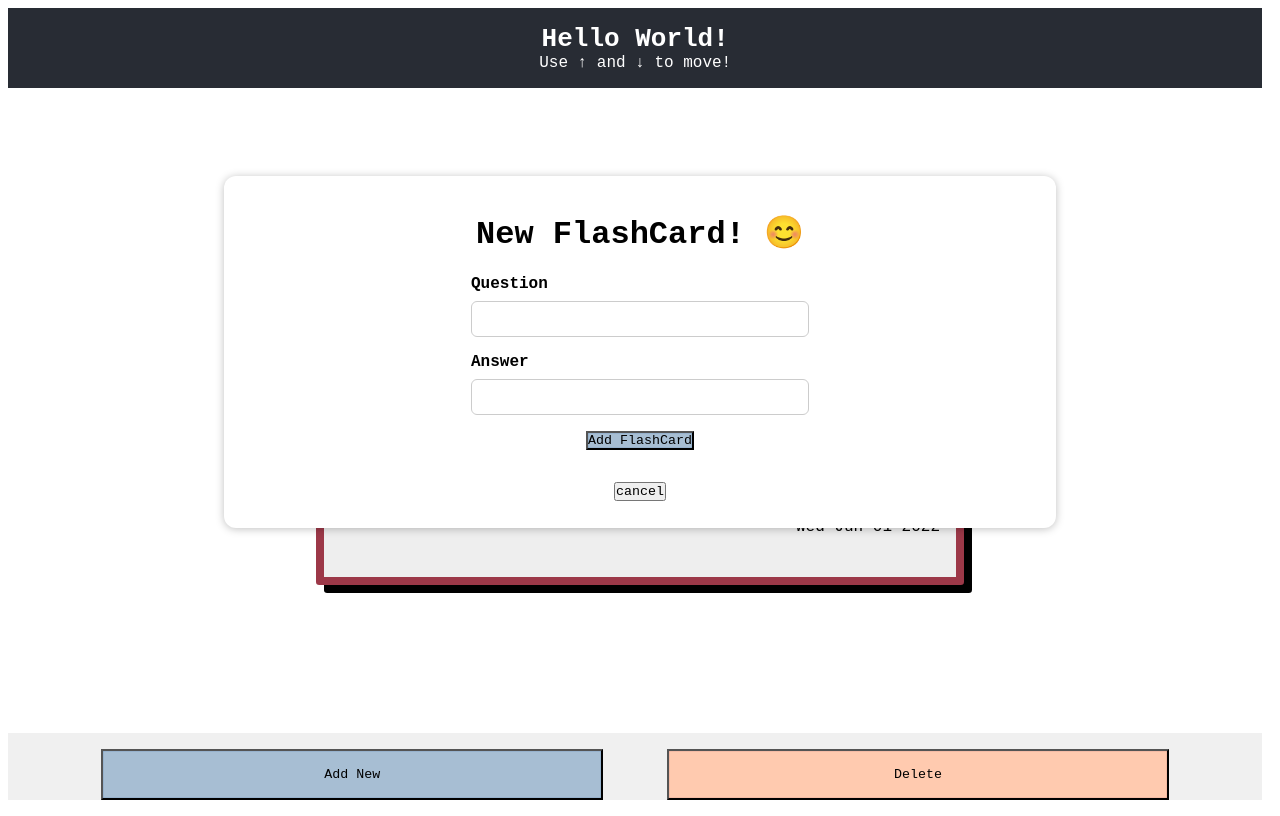
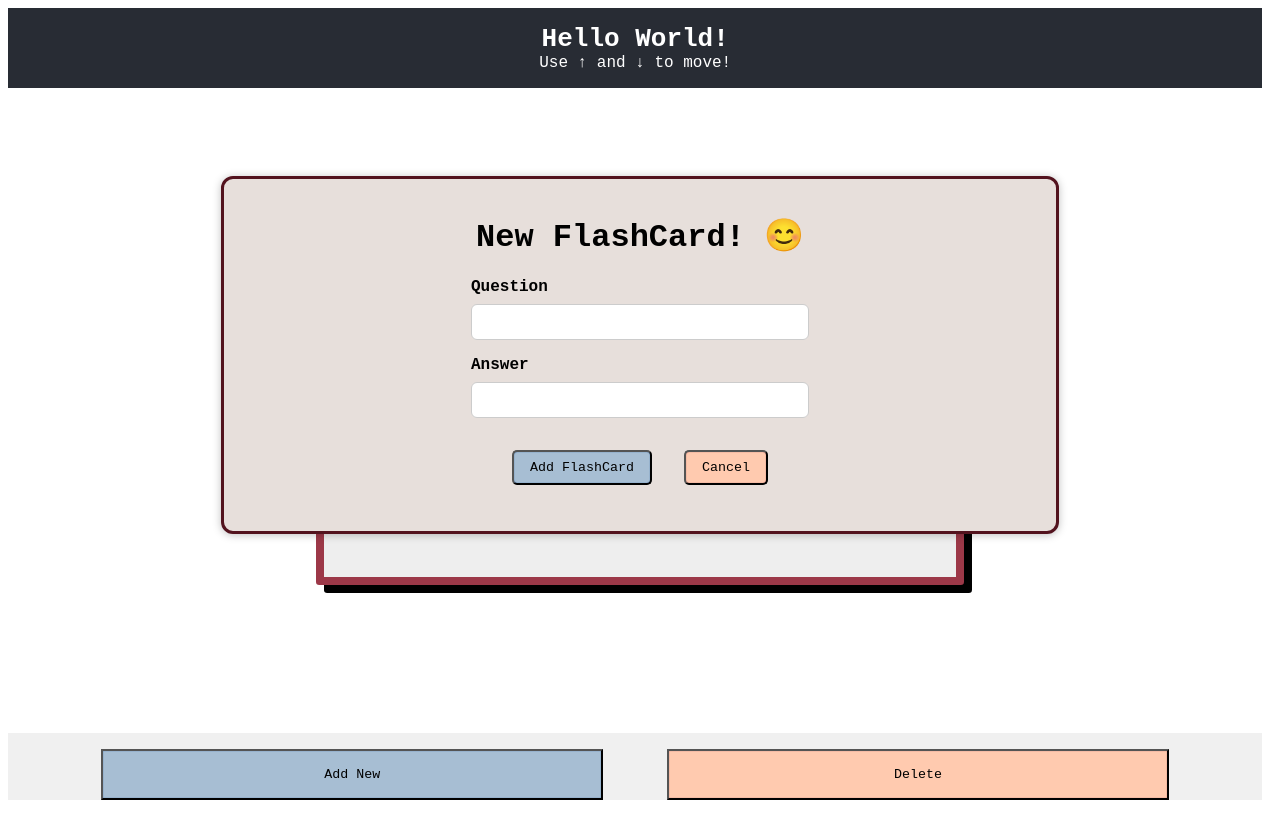
Before and after one commit to botakveggie/flashcard-app, a React (Create React App) app: page / in a window 1280 px wide. Built offline with nearby package versions, Linux system fonts and the light colour scheme.

Commit message:
move components affecting new flashcard form

```diff
--- a/src/App.js
+++ b/src/App.js
@@ -5,7 +5,7 @@ import { Component, useState } from "react";
 /* React Imports */
 import FlashCard from "./Components/FlashCard/FlashCard";
 import BottomBar from "./Components/UI/BottomBar";
-import NewFlashCard from "./Components/UI/NewFlashCard";
+import NewFlashCard from "./Components/NewFlashCard/NewFlashCard";
 import MainPage from "./Components/UI/MainPage";
 
 /* Main App */
@@ -35,10 +35,8 @@ const App = () => {
   };
   const [seen, setSeen] = useState(true)
   const toggleSeen = () => {
-    console.log('SEEN:'+seen)
     setSeen(!seen)
   };
-  console.log("default seen: "+seen)
 
   return (
     <div>
@@ -54,7 +52,6 @@ const App = () => {
             <FlashCard qn={qnas[2].qn} ans={qnas[2].ans} date={qnas[2].date} />
           </MainPage>
           <BottomBar onClick={toggleSeen}/>
-          {console.log('seen right now: '+ seen)}
           {seen ? <NewFlashCard onAddFlashCard={addFlashCardHandler} toggle={toggleSeen} /> : null}
         </div>
       </div>
--- a/src/Components/UI/NewFlashCard.css
+++ b/src/Components/NewFlashCard/NewFlashCard.css
@@ -4,7 +4,8 @@
   top: -10vh;
   /* left: 25%; */
   width: 40%;
-  background-color: white;
+  background-color: #e7dfdb;
+  border: 3px solid #53131e;
 
 
   z-index: 1;
--- a/src/Components/UI/NewFlashCard.js
+++ b/src/Components/NewFlashCard/NewFlashCard.js
@@ -15,13 +15,12 @@ const NewFlashCard = (props) => {
 
   const clickHandler = () => {
     props.toggle();
-    console.log()
+    console.log('bruh')
   }
 
   return (
     <Card className="new-flashcard">
-      <NewFlashCardForm onSaveFormData = {saveFormDataHandler}/>
-      <button onClick={clickHandler}>cancel</button>
+      <NewFlashCardForm onSaveFormData = {saveFormDataHandler} onCancel={clickHandler}/>
     </Card>
   );
 };
--- a/src/Components/UI/NewFlashCardForm.css
+++ b/src/Components/NewFlashCard/NewFlashCardForm.css
@@ -40,11 +40,21 @@ form {
 }
 
 .new-flashcard__actions {
+  display: flex;
+  /* flex-direction: column; */
+  justify-items: space-between;
   font-family: inherit;
   text-align: right;
+
 }
 
 label {
   font-family: inherit;
   width: 400px;
 }
+
+.buttons {
+  margin: 1rem 1rem 1rem 1rem;
+  padding: .5rem 1rem .5rem 1rem;
+  border-radius: 5px;
+}
--- a/src/Components/UI/NewFlashCardForm.js
+++ b/src/Components/NewFlashCard/NewFlashCardForm.js
@@ -1,6 +1,7 @@
 import { useState } from "react";
-import BlueButton from "./BlueButton";
+import BlueButton from "../UI/BlueButton";
 import "./NewFlashCardForm.css";
+import RedButton from "../UI/RedButton";
 
 const NewFlashCardForm = (props) => {
   const [enteredQuestion, setEnteredQuestion] = useState("");
@@ -41,7 +42,8 @@ const NewFlashCardForm = (props) => {
         </div>
       </div>
       <div className="new-flashcard__actions">
-        <BlueButton type="submit">Add FlashCard</BlueButton>
+        <BlueButton className='buttons'  type="submit" buttonName='Add FlashCard' />
+        <RedButton  className='buttons' onClick={props.onCancel} buttonName='Cancel'/>
       </div>
     </form>
   );
--- a/src/Components/UI/BlueButton.js
+++ b/src/Components/UI/BlueButton.js
@@ -1,15 +1,15 @@
 import "./BlueButton.css";
 
 const BlueButton = (props) => {
+  var {buttonName, className, ...other} = props;
   const classes = "blue-button " + props.className;
   var name = "Nameless Button";
-  var {buttonName, ...other} = props;
   if (props.buttonName != undefined) {
     var buttonName = props.buttonName;
   } else if (props.children != undefined) {
     var buttonName = props.children;
-    console.log(props.children);
-  }
+    // console.log(props.children);
+  } else buttonName = name;
   return (
     <button className={classes} {...other}>
       {buttonName}
--- a/src/Components/UI/BottomBar.js
+++ b/src/Components/UI/BottomBar.js
@@ -4,7 +4,6 @@ import "./BottomBar.css";
 
 const BottomBar = (props) => {
   const togglebutt = () => {
-    console.log('SENENENENENEEN');
     props.onClick();
   }
   return (
--- a/src/Components/UI/RedButton.js
+++ b/src/Components/UI/RedButton.js
@@ -1,15 +1,15 @@
 import "./RedButton.css";
 
 const RedButton = (props) => {
+  var {buttonName, className, ...other} = props;
   const classes = "red-button " + props.className;
   var name = "Nameless Button";
-  var {buttonName, ...other} = props;
   if (props.buttonName !== undefined) {
     var buttonName = props.buttonName;
   } else if (props.children !== undefined) {
     var buttonName = props.children;
-    console.log(props.children);
-  } else var buttonName = name
+    // console.log(props.children);
+  } else buttonName = name;
   return (
     <button className={classes} {...other}>
       {buttonName}
```
